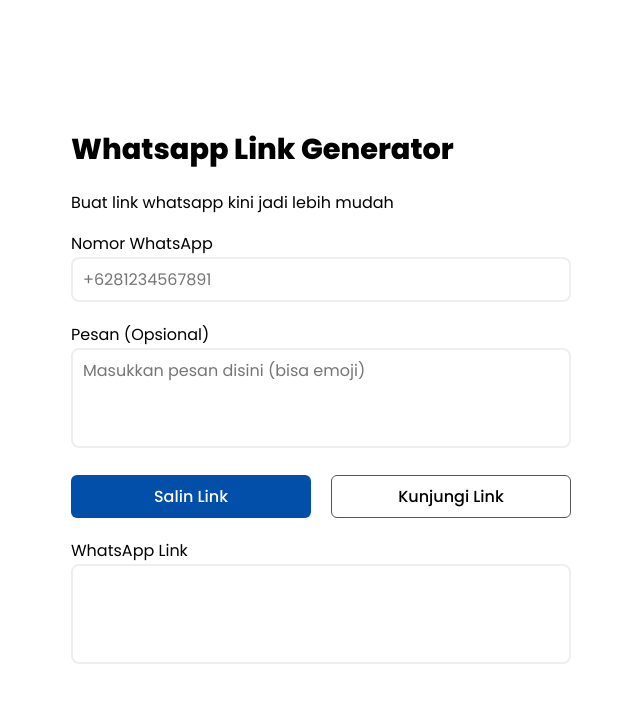
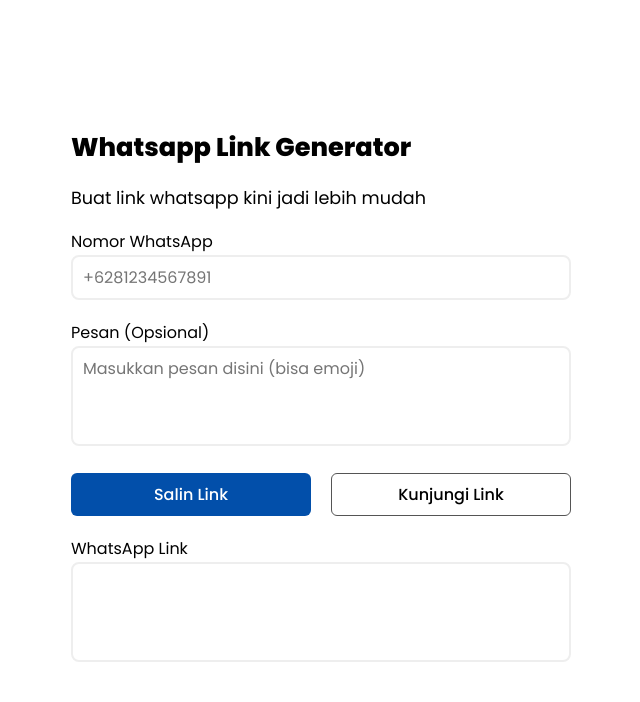
Before and after one commit to FahmiPostman/whatsapp-tool, a plain HTML site: page index.html in a window 1280 px wide. Shown: the whole page, without its empty margins (319-959 px from the left). Drawn offline with Linux system fonts and the light colour scheme.

Commit message:
Update style.css

```diff
--- a/style.css
+++ b/style.css
@@ -1,11 +1,12 @@
 @import url('https://fonts.googleapis.com/css?family=Poppins:wght@300;400;500;600;700;800&display=swap');
 
 p {
+    font-size: 1.1rem;
     font-weight: 400;
 }
 
 h1 {
-    font-size: 1.8rem;
+    font-size: 1.6rem;
     font-weight: 800;
 
 }
```
